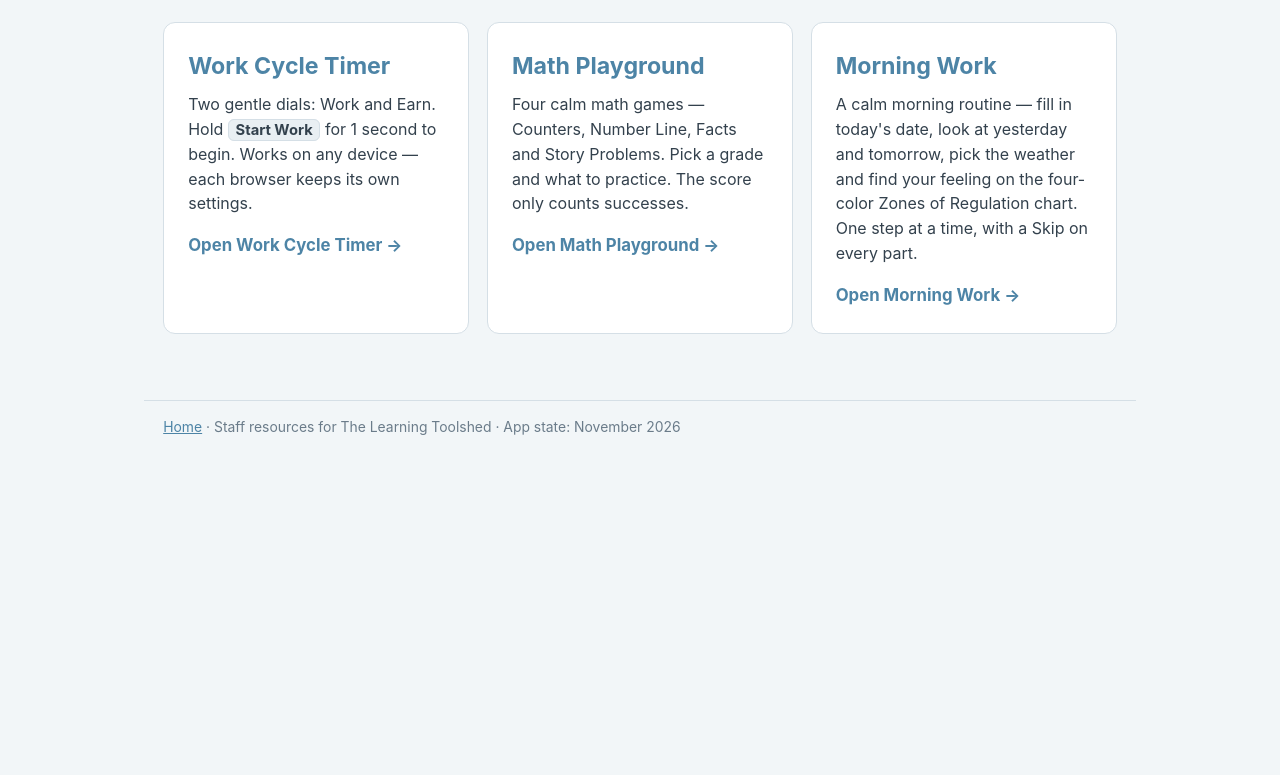
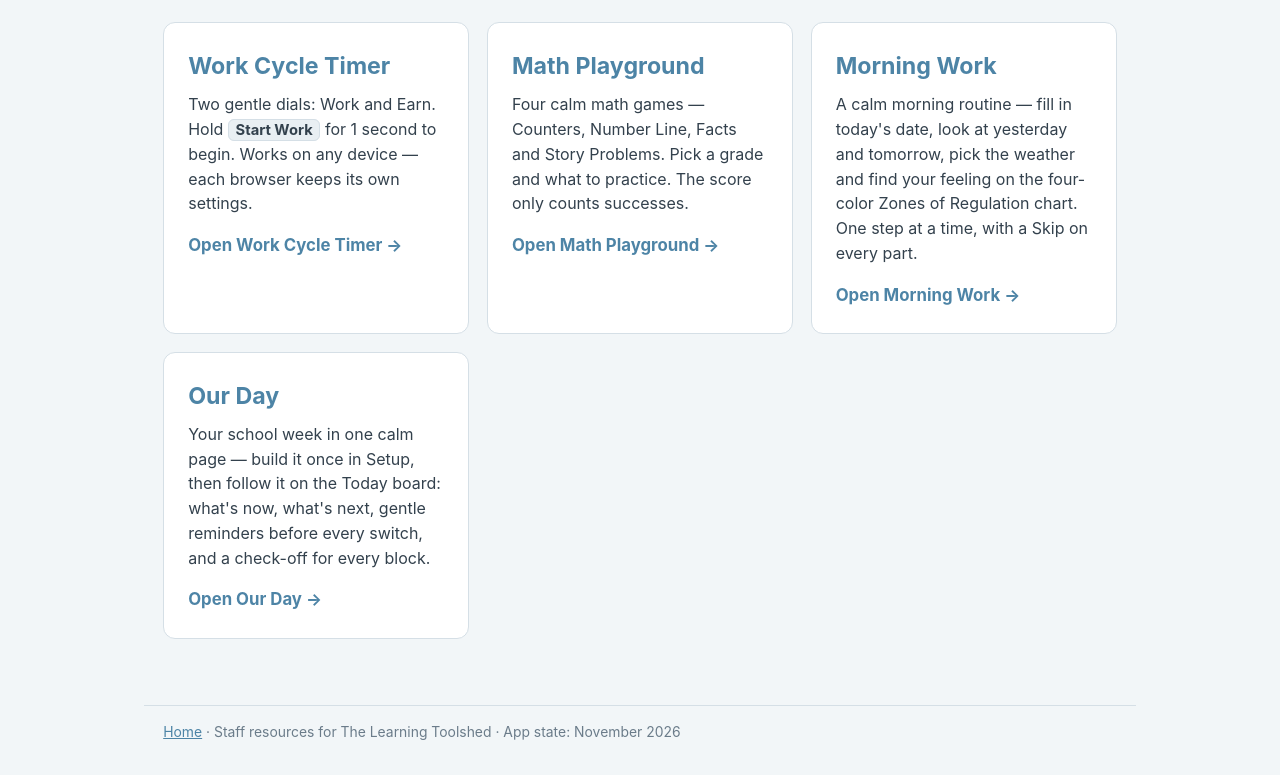
Before and after one commit to SwankyMcGee/SwankyMcGee.github.io, a plain HTML site: page tools.html in a window 1280 px wide. Shown: the part 159-934 px from the top of the page. Before the commit the page ends 800 px from the top, so only its background shows below. Drawn offline with Linux system fonts and the light colour scheme.

Commit message:
Add Our Day tool to the hub (manifest, Tools page, fallback list)

```diff
--- a/site-manifest.json
+++ b/site-manifest.json
@@ -1,6 +1,6 @@
 {
   "manifestVersion": 1,
-  "updated": "2026-11-16",
+  "updated": "2026-11-18",
   "minSupportedVersionCode": 0,
 
   "features": {
@@ -33,6 +33,14 @@
       "path": "/morning-work/",
       "repoPath": "/morning-work/",
       "blurb": "A calm morning routine — fill in today's date, look at yesterday and tomorrow, pick the weather and find your feeling on the four-color Zones of Regulation chart. One step at a time, with a Skip on every part."
+    },
+    {
+      "id": "our-day",
+      "name": "Our Day",
+      "icon": "clock",
+      "path": "/our-day/",
+      "repoPath": "/our-day/",
+      "blurb": "Your school week in one calm page — build it once in Setup, then follow it on the Today board: what's now, what's next, gentle reminders before every switch, and a check-off for every block."
     }
   ],
 
@@ -56,6 +64,10 @@
     { "path": "/morning-work/", "title": "Morning Work", "tool": "morning-work", "kind": "tool" },
     { "path": "/morning-work/index.html", "title": "Morning Work", "tool": "morning-work", "kind": "tool" },
 
+    { "path": "/our-day/", "title": "Our Day", "tool": "our-day", "kind": "tool" },
+    { "path": "/our-day/index.html", "title": "Our Day", "tool": "our-day", "kind": "tool" },
+    { "path": "/our-day/setup.html", "title": "Our Day Setup", "tool": "our-day", "kind": "tool" },
+
     { "path": "/quick-start.html", "title": "Quick start", "tool": "work-cycle-timer", "kind": "resource" },
     { "path": "/user-guide.html", "title": "Full user guide", "tool": "work-cycle-timer", "kind": "resource" },
     { "path": "/settings-ref.html", "title": "Settings reference", "tool": "work-cycle-timer", "kind": "resource" },
--- a/site.js
+++ b/site.js
@@ -30,7 +30,7 @@ const PAGE_NAMES = {
 };
 
 /* Fallback tool list (manifest is source of truth) */
-const TOOLS = ['Work Cycle Timer', 'Math Playground', 'Morning Work'];
+const TOOLS = ['Work Cycle Timer', 'Math Playground', 'Morning Work', 'Our Day'];
 const MANIFEST_URL = 'site-manifest.json';
 let manifestCache = null;
 
--- a/tools.html
+++ b/tools.html
@@ -47,6 +47,13 @@
         Every part has a Skip.</p>
       <span class="go">Open Morning Work →</span>
     </a>
+    <a class="card" href="https://swankymcgee.github.io/our-day/">
+      <h3>Our Day</h3>
+      <p>Your school week in one calm page — build it once in Setup, then follow
+        it on the Today board: what's now, what's next, gentle reminders before
+        every switch, and a check-off for every block.</p>
+      <span class="go">Open Our Day →</span>
+    </a>
     <a class="card" href="ideas.html">
       <h3>The Ideas Engine</h3>
       <p>Have an idea for a change or a whole new tool? Send it in — every idea gets read,
```
